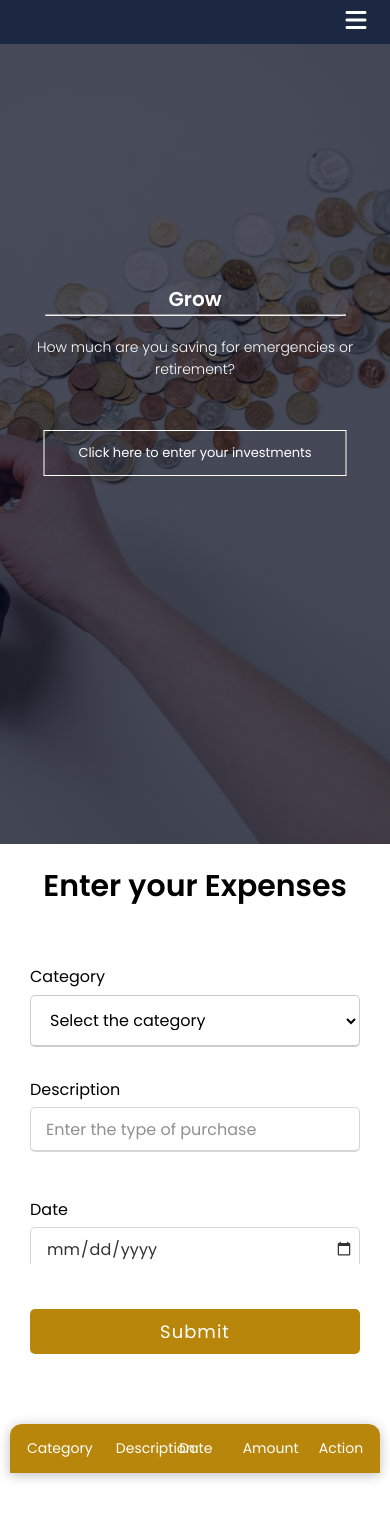
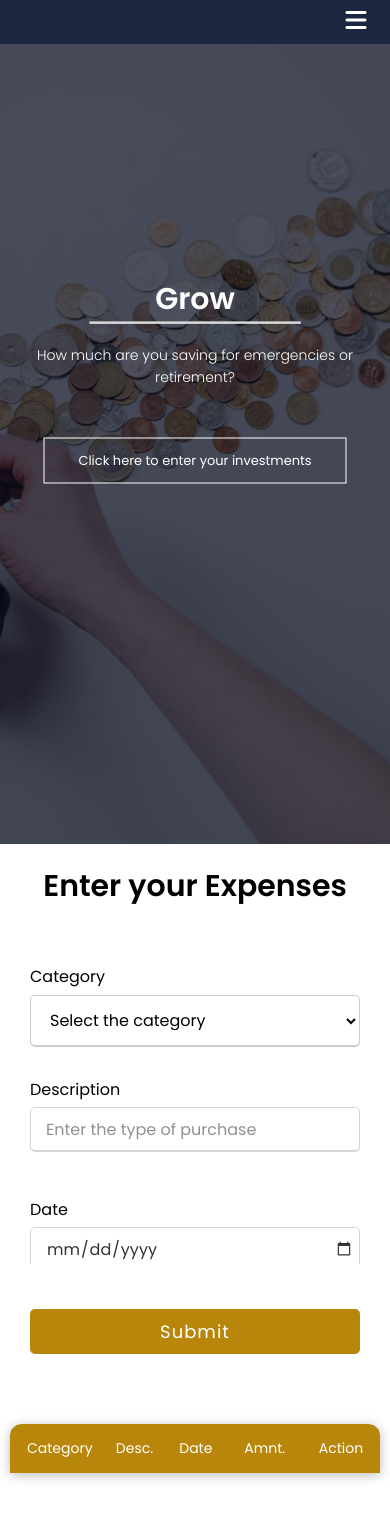
Before and after one commit to lcngassakiikoungaong/MERN-App, a React (Create React App) app in the folder cfl23_frontend/: page /grow in a window 390 px wide. Shown: the top 1532 px of the page. Built offline with nearby package versions, Linux system fonts and the light colour scheme.

Commit message:
Improved phone view

```diff
--- a/cfl23_frontend/src/css/give.css
+++ b/cfl23_frontend/src/css/give.css
@@ -138,3 +138,43 @@ h3 {
   opacity: 1;
 }
 /*****End of Section 2*****/
+
+@media screen and (max-width: 700px) {
+  #form-header {
+    font-size: 30px;
+    padding-top: 20px;
+  }
+
+  .text-box h1 {
+    font-size: 30px;
+  }
+
+  .text-box hr {
+    width: 60%;
+  }
+
+  .tbl {
+    width: 100%;
+  }
+
+  .table th {
+    font-size: 14px;
+  }
+
+  #tbl td {
+    font-size: 10px;
+  }
+
+  #tbl thead th {
+    text-align: center;
+  }
+
+  table td {
+    max-height: 40px;
+  }
+
+  #deleteBtn {
+    align-items: center;
+    padding-right: 20px;
+  }
+}
--- a/cfl23_frontend/src/css/grow.css
+++ b/cfl23_frontend/src/css/grow.css
@@ -260,36 +260,40 @@ h3 {
   color: black;
 }
 
-@media (max-width: 700px) {
-  .reviews-col img {
-    margin-left: 0px;
-    margin-right: 15px;
-  }
-}
 
 /*****End of Section 4*****/
 
-/*****Section 5*****/
-.cta {
-  margin: 100px auto;
-  width: 80%;
-  background-position: center;
-  background-size: cover;
-  border-radius: 10px;
-  text-align: center;
-  padding: 100px 0;
+@media screen and (max-width: 700px) {
+  #form-header {
+    font-size: 30px;
+    padding-top: 20px;
+  }
+  .text-box h1 {
+    font-size: 30px;
+  }
+
+  .text-box hr {
+    width: 60%;
+  }
+
+  .tbl {
+    width: 100%;
+  }
+
+  .table th {
+    font-size: 14px;
+  }
+
+  #tbl td {
+    font-size: 10px;
+  }
+
+  #tbl thead th {
+    text-align: center;
+  }
+
+  table td {
+    max-height: 40px;
+  }
+
 }
-
-.cta h1 {
-  color: #fff;
-  margin-bottom: 40px;
-  padding: 0;
-}
-
-@media (max-width: 700px) {
-  .cta h1 {
-    font-size: 24px;
-  }
-}
-
-/*****End of Section 5*****/
--- a/cfl23_frontend/src/css/live.css
+++ b/cfl23_frontend/src/css/live.css
@@ -41,14 +41,6 @@ tr {
 table td {
   max-height: 50px;
 }
-
-@media screen and (max-width: 700px) {
-  #form-header{
-    font-size: 30px;
-    padding-top: 20px;
-  }
-}
-
 
 th:first-child,
 td:first-child {
@@ -148,37 +140,37 @@ h1 {
   margin: auto;
 }
 
-@media only screen and (max-width: 390px) {
-  .tbl {
+
+@media screen and (max-width: 700px) {
+  #form-header {
+    font-size: 30px;
+    padding-top: 20px;
+  }
+  .text-box h1 {
+    font-size: 30px;
+  }
+
+  .text-box hr {
+    width: 60%;
+  }
+
+  .tbl{
     width: 100%;
   }
-}
 
-@media only screen and (max-width: 600px) {
   .table th {
     font-size: 14px;
   }
-}
 
-@media only screen and (max-width: 480px) {
   #tbl td {
     font-size: 10px;
   }
-}
 
-@media (max-width: 600px) {
   #tbl thead th {
     text-align: center;
   }
-}
 
-@media (max-width: 768px) {
   table td {
     max-height: 40px;
-    text-align: center;
-  }
-
-  td button {
-    align-items: center;
   }
 }
--- a/cfl23_frontend/src/css/login.css
+++ b/cfl23_frontend/src/css/login.css
@@ -161,6 +161,11 @@ form .field {
 
 @media screen and (max-width: 700px){
     .form {
-        padding: 15px 1;
+        height: 390px;
+        width: 310px;
+    }
+    #regis {
+        height: 550px;
+        width: 310px;
     }
 }
--- a/cfl23_frontend/src/css/owe.css
+++ b/cfl23_frontend/src/css/owe.css
@@ -84,12 +84,6 @@ h3 {
 
 .course-col:hover {
   box-shadow: 0 0 20px 0px rgba(0, 0, 0, 0.2);
-}
-
-@media (max-width: 700px) {
-  .row {
-    flex-direction: column;
-  }
 }
 
 /*****End of section 1*****/
@@ -223,39 +217,8 @@ h3 {
   color: black;
 }
 
-@media (max-width: 700px) {
-  .reviews-col img {
-    margin-left: 0px;
-    margin-right: 15px;
-  }
-}
-
 /*****End of Section 4*****/
 
-/*****Section 5*****/
-.cta {
-  margin: 100px auto;
-  width: 80%;
-  background-position: center;
-  background-size: cover;
-  border-radius: 10px;
-  text-align: center;
-  padding: 100px 0;
-}
-
-.cta h1 {
-  color: #fff;
-  margin-bottom: 40px;
-  padding: 0;
-}
-
-@media (max-width: 700px) {
-  .cta h1 {
-    font-size: 24px;
-  }
-}
-
-/*****End of Section 5*****/
 
 /*****Last Section*****/
 #popupForm {
@@ -281,3 +244,43 @@ h1 {
 }
 
 /*****End of Last Section*****/
+
+@media screen and (max-width: 700px) {
+  #form-header {
+    font-size: 30px;
+    padding-top: 20px;
+  }
+
+  .text-box h1 {
+    font-size: 30px;
+  }
+
+  .text-box hr {
+    width: 60%;
+  }
+
+  .tbl {
+    width: 100%;
+  }
+
+  .table th {
+    font-size: 14px;
+  }
+
+  #tbl td {
+    font-size: 10px;
+  }
+
+  #tbl thead th {
+    text-align: center;
+  }
+
+  table td {
+    max-height: 40px;
+  }
+
+  #deleteBtn {
+    align-items: center;
+    padding-right: 20px;
+  }
+}
--- a/cfl23_frontend/src/css/summary.css
+++ b/cfl23_frontend/src/css/summary.css
@@ -360,34 +360,6 @@ h3 {
   transition: 0.4s;
 }
 
-/*
-    .button1:active, .button2:active {
-      box-shadow: 0 4px 4px 0 rgb(60 64 67 / 30%), 0 8px 12px 6px rgb(60 64 67 / 15%);
-      outline: none;
-    }
-
-
-    .button1:not(:disabled), .button2:not(:disabled) {
-      box-shadow: rgba(60, 64, 67, .3) 0 1px 3px 0, rgba(60, 64, 67, .15) 0 4px 8px 3px;
-    }
-
-    .button1:not(:disabled):hover, .button2:not(:disabled):hover{
-      box-shadow: rgba(60, 64, 67, .3) 0 2px 3px 0, rgba(60, 64, 67, .15) 0 6px 10px 4px;
-    }
-
-    .button1:not(:disabled):focus, .button2:not(:disabled):focus {
-      box-shadow: rgba(60, 64, 67, .3) 0 1px 3px 0, rgba(60, 64, 67, .15) 0 4px 8px 3px;
-    }
-
-    .button1:not(:disabled):active, .button2:not(:disabled):active {
-      box-shadow: rgba(60, 64, 67, .3) 0 4px 4px 0, rgba(60, 64, 67, .15) 0 8px 12px 6px;
-    }
-
-    .button1:disabled, .button2:disabled {
-      box-shadow: rgba(60, 64, 67, .3) 0 1px 3px 0, rgba(60, 64, 67, .15) 0 4px 8px 3px;
-    }
-    */
-
 /************************ Pie chart section ************************/
 
 .pie-chart {
@@ -458,6 +430,7 @@ h3 {
 /*Alternate pie chart*/
 .pie-header1 {
   text-align: center;
+  margin: auto;
 }
 
 .alt-chart {
@@ -465,13 +438,9 @@ h3 {
   justify-content: center;
 }
 
-
-.pie-header {
-  margin: auto;
-}
-
 #chartError {
   margin: auto;
+  padding-top: 10px;
 }
 /* Allows columns to fit within an iphone view */
 @media screen and (max-width: 700px) {
--- a/cfl23_frontend/src/pages/Register.js
+++ b/cfl23_frontend/src/pages/Register.js
@@ -55,7 +55,7 @@ function Register() {
             </>
 
             <section className="container">
-                <div className="form login">
+                <div className="form login" id="regis">
                     <div className="form-content">
                         <header>Register</header>
                         <form action="#" onSubmit={handleSubmit}>
--- a/cfl23_frontend/src/pages/give.js
+++ b/cfl23_frontend/src/pages/give.js
@@ -12,6 +12,10 @@ import axios from 'axios';
 function Give() {
   let [total, setTotal] = useState(parseFloat(sessionStorage.getItem("giveTotal") || 0));
   let [rows, setRows] = useState(JSON.parse(sessionStorage.getItem("giveTableRows")) || []);
+  const [isMobile] = useState(window.innerWidth <= 480);
+  const descriptionHeader = isMobile ? "Desc." : "Description";
+  const amntHeader = isMobile ? "Amnt." : "Amount";
+
   let amntRef = useRef(null);
 
         let validateValue = (amnt) => {
@@ -199,9 +203,9 @@ return (
                 <thead>
                 <tr>
                     <th>Category</th>
-                    <th>Description</th>
+                    <th>{descriptionHeader}</th>
                     <th>Date</th>
-                    <th>Amount</th>
+                    <th>{amntHeader}</th>
                     <th>Action</th>
                 </tr>
                 </thead>
--- a/cfl23_frontend/src/pages/grow.js
+++ b/cfl23_frontend/src/pages/grow.js
@@ -12,6 +12,9 @@ import axios from 'axios';
 function Grow() {
         let [total, setTotal] = useState(parseFloat(sessionStorage.getItem("growTotal") || 0));
         let [rows, setRows] = useState(JSON.parse(sessionStorage.getItem("growTableRows")) || []);
+        const [isMobile] = useState(window.innerWidth <= 480);
+        const descriptionHeader = isMobile ? "Desc." : "Description";
+        const amntHeader = isMobile ? "Amnt." : "Amount";
         let amntRef = useRef(null);
 
 
@@ -202,9 +205,9 @@ return (
                 <thead>
                 <tr>
                     <th>Category</th>
-                    <th>Description</th>
+                    <th>{descriptionHeader}</th>
                     <th>Date</th>
-                    <th>Amount</th>
+                    <th>{amntHeader}</th>
                     <th>Action</th>
                 </tr>
                 </thead>
--- a/cfl23_frontend/src/pages/owe.js
+++ b/cfl23_frontend/src/pages/owe.js
@@ -12,6 +12,9 @@ import axios from 'axios';
 function Owe() {
         let [total, setTotal] = useState(parseFloat(sessionStorage.getItem("oweTotal") || 0));
         let [rows, setRows] = useState(JSON.parse(sessionStorage.getItem("oweTableRows")) || []);
+        const [isMobile] = useState(window.innerWidth <= 480);
+        const descriptionHeader = isMobile ? "Desc." : "Description";
+        const amntHeader = isMobile ? "Amnt." : "Amount";
         let amntRef = useRef(null);
 
 
@@ -210,9 +213,9 @@ function Owe() {
                 <thead>
                 <tr>
                     <th>Category</th>
-                    <th>Description</th>
+                    <th>{descriptionHeader}</th>
                     <th>Date</th>
-                    <th>Amount</th>
+                    <th>{amntHeader}</th>
                     <th>Action</th>
                 </tr>
                 </thead>
--- a/cfl23_frontend/src/pages/summary.js
+++ b/cfl23_frontend/src/pages/summary.js
@@ -481,8 +481,6 @@ function Summary() {
                 </section>
 
                 <h1 className="pie-header1">Breakdown of Expenses</h1>
-                <h3 className="pie-header">(For best results, make sure to log expenses in all categories.)</h3>
-
                 <section className="alt-chart" id="chartSection" ref={chartSectionRef}>
                     <canvas style={{ width: '35%', maxWidth: '500px',height: '35%',maxHeight:'500px' }} ref={canvasRef} />
                     <div id="chartError" style= { {display: 'none'} } ref={chartErrorRef}>No data to display.</div>
```
Also changed, not shown: cfl23_frontend/src/css/shared_css/navbar.css (line endings or trailing spaces).
